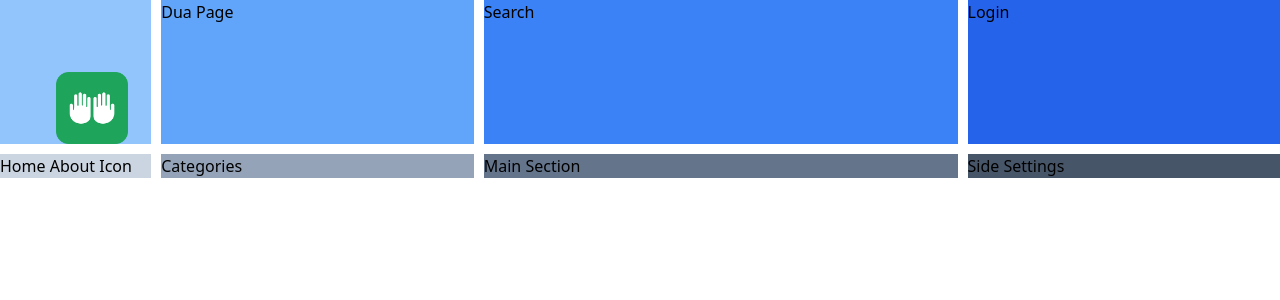
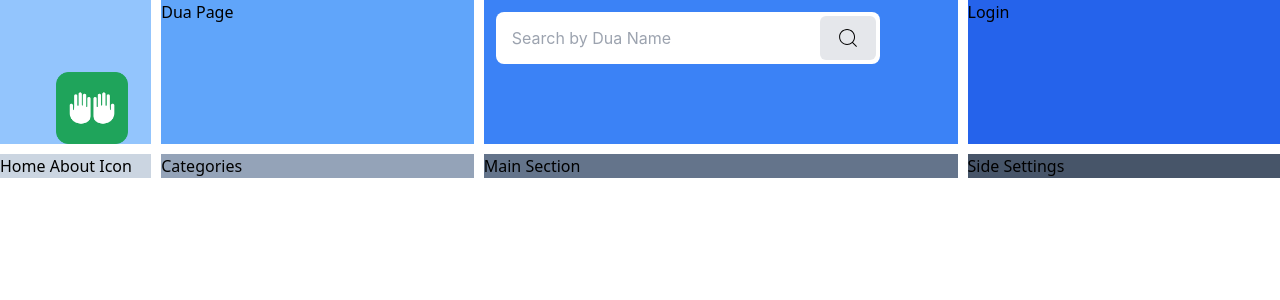
Before and after one commit to Fahim1837/IRD-Assignment, a React (Vite) app: page / in a window 1280 px wide. Shown: the top 300 px of the page. Built offline with nearby package versions, Linux system fonts and the light colour scheme.

Commit message:
Creating a Search Bar

```diff
--- a/package.json
+++ b/package.json
@@ -13,6 +13,7 @@
     "axios": "^1.6.7",
     "react": "^18.2.0",
     "react-dom": "^18.2.0",
+    "react-icons": "^5.0.1",
     "react-query": "^3.39.3",
     "react-router-dom": "^6.22.0",
     "zod": "^3.22.4",
--- a/src/components/navigation/NavBar.tsx
+++ b/src/components/navigation/NavBar.tsx
@@ -1,11 +1,12 @@
 import Logo from "./Logo"
+import Search from "./Search"
 
 function NavBar() {
   return (
     <>
     <div className="col-span-1 bg-blue-300 " ><Logo/></div>
     <div className="col-span-2 bg-blue-400 tablet:hidden">Dua Page</div>
-    <div className="col-span-3 bg-blue-500 laptop:hidden ">Search</div>
+    <div className="col-span-3 bg-blue-500 laptop:hidden "><Search/></div>
     <div className="col-span-2 bg-blue-600 laptop:col-span-3">Login</div>
     </>
     )
--- a/src/components/navigation/Search.tsx
+++ b/src/components/navigation/Search.tsx
@@ -0,0 +1,14 @@
+import { CiSearch } from "react-icons/ci"
+
+function Search() {
+  return (
+    <div className="m-3">
+        <div className="flex rounded-lg pl-4 py-1 pr-1 max-w-96 bg-white justify-between gap-4 ">
+               <input type="text" placeholder="Search by Dua Name" className="w-full focus:outline-none font-[inter]"/>
+               <button className="bg-gray-200 px-4 py-2.5 rounded-md"><CiSearch size={24}/></button>
+        </div>
+    </div>
+  )
+}
+
+export default Search
--- a/src/index.css
+++ b/src/index.css
@@ -1,3 +1,4 @@
 @tailwind base;
 @tailwind components;
 @tailwind utilities;
+@import url('https://fonts.googleapis.com/css2?family=Inter:wght@100..900&family=Poppins:ital,wght@0,400;0,600;0,700;0,800;0,900;1,600;1,700;1,800;1,900&family=Roboto:ital,wght@0,100;0,300;0,400;0,500;0,700;0,900;1,100;1,300;1,400;1,500;1,700;1,900&display=swap')
--- a/tailwind.config.js
+++ b/tailwind.config.js
@@ -7,8 +7,12 @@ export default {
   theme: {
     extend: {
       spacing: {
-        '18': '4.5rem',
+        '18': '4.5rem'
       },
+
+      // fontFamily: {
+      //   'inter': 'inter'
+      // },
       screens: {
 
       'laptop': {'max': '1023px'},
```
Also changed, not shown: 1 other file (tests, documents, lock files or other folders).
